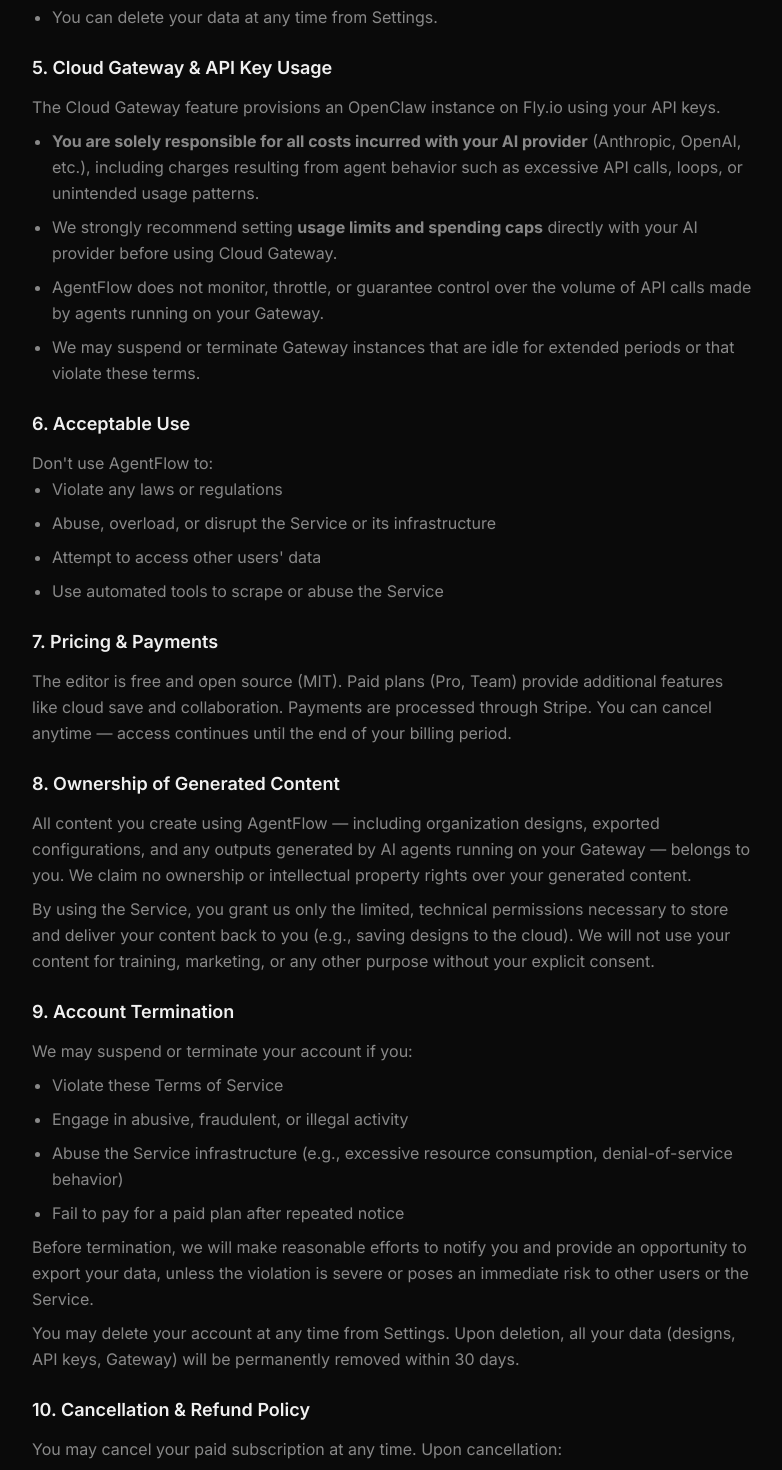
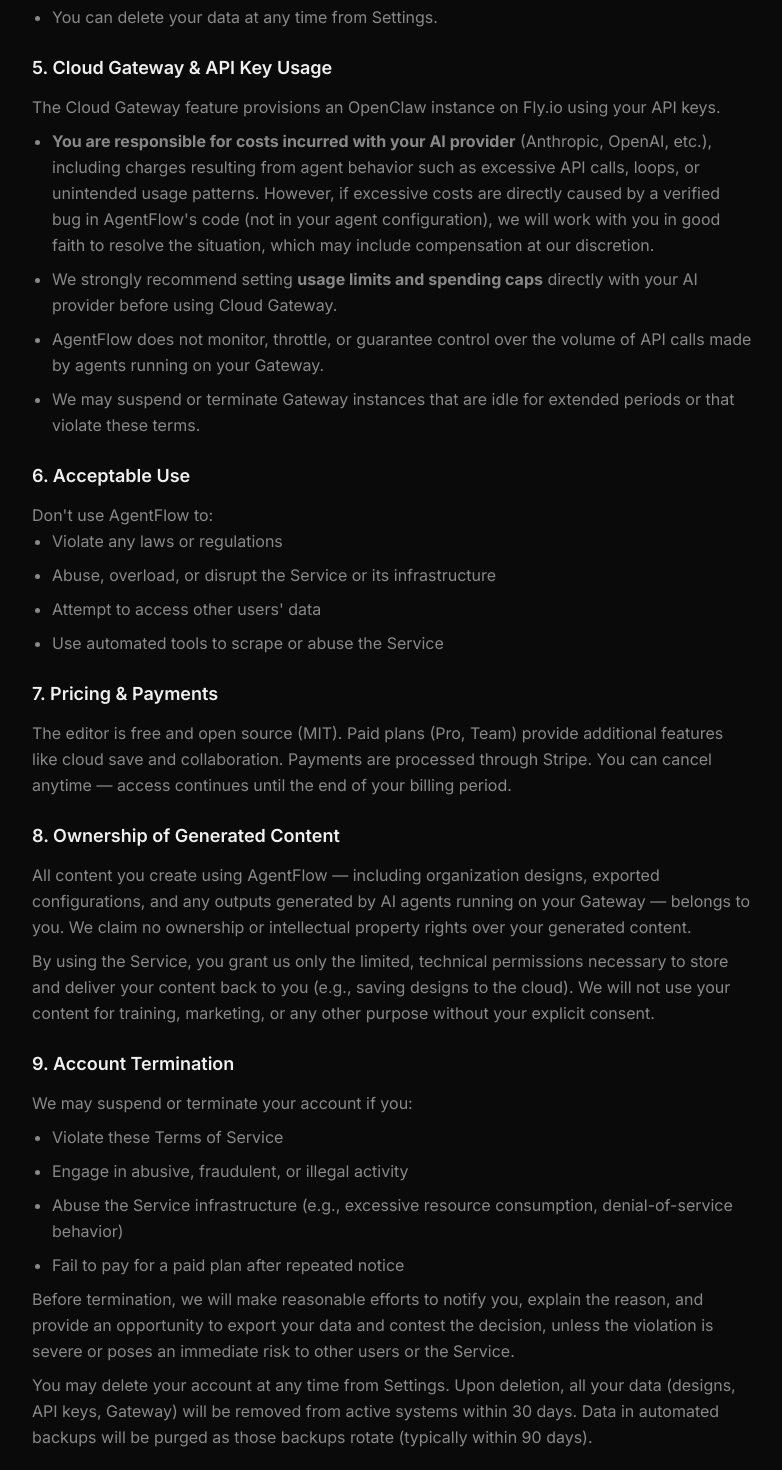
Before and after one commit to Frexida/agentflow, a Next.js app in the folder v2/: page /terms in a window 1280 px wide. Shown: the part 860-2330 px from the top of the page, without its empty margins (348-1130 px from the left). Built offline with nearby package versions, Linux system fonts and the light colour scheme.

Commit message:
fix: address ToS risk review feedback
- API costs: add bug-caused exception (good faith resolution)
- Account termination: add reason disclosure + contest opportunity
- Data deletion: clarify backup rotation timeline (90 days)

```diff
--- a/v2/src/app/terms/page.tsx
+++ b/v2/src/app/terms/page.tsx
@@ -59,8 +59,10 @@
             </p>
             <ul className="list-disc pl-5 space-y-2 mt-2">
               <li>
-                <strong>You are solely responsible for all costs incurred with your AI provider</strong> (Anthropic, OpenAI, etc.),
+                <strong>You are responsible for costs incurred with your AI provider</strong> (Anthropic, OpenAI, etc.),
                 including charges resulting from agent behavior such as excessive API calls, loops, or unintended usage patterns.
+                However, if excessive costs are directly caused by a verified bug in AgentFlow&apos;s code (not in your agent configuration),
+                we will work with you in good faith to resolve the situation, which may include compensation at our discretion.
               </li>
               <li>
                 We strongly recommend setting <strong>usage limits and spending caps</strong> directly with your AI provider
@@ -122,13 +124,14 @@
               <li>Fail to pay for a paid plan after repeated notice</li>
             </ul>
             <p className="mt-2">
-              Before termination, we will make reasonable efforts to notify you and provide an opportunity
-              to export your data, unless the violation is severe or poses an immediate risk to
-              other users or the Service.
+              Before termination, we will make reasonable efforts to notify you, explain the reason,
+              and provide an opportunity to export your data and contest the decision,
+              unless the violation is severe or poses an immediate risk to other users or the Service.
             </p>
             <p className="mt-2">
               You may delete your account at any time from Settings. Upon deletion, all your data
-              (designs, API keys, Gateway) will be permanently removed within 30 days.
+              (designs, API keys, Gateway) will be removed from active systems within 30 days.
+              Data in automated backups will be purged as those backups rotate (typically within 90 days).
             </p>
           </section>
 
```
